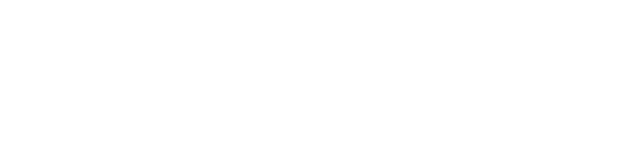
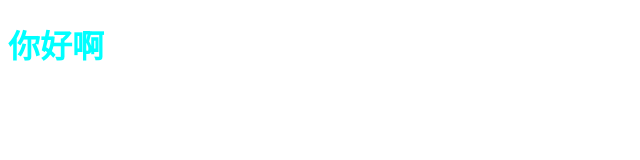
Before and after one commit to archergo1/0619, a plain HTML site: page index.html in a window 1280 px wide. Shown: the whole page, without its empty margins (0-640 px from the left). Drawn offline with Linux system fonts and the light colour scheme.

Commit message:
新增你好啊

```diff
--- a/index.html
+++ b/index.html
@@ -8,6 +8,6 @@
     <link rel="stylesheet" href="all.css">
 </head>
 <body>
-    <h1></h1>
+    <h1>你好啊</h1>
 </body>
 </html>
```
